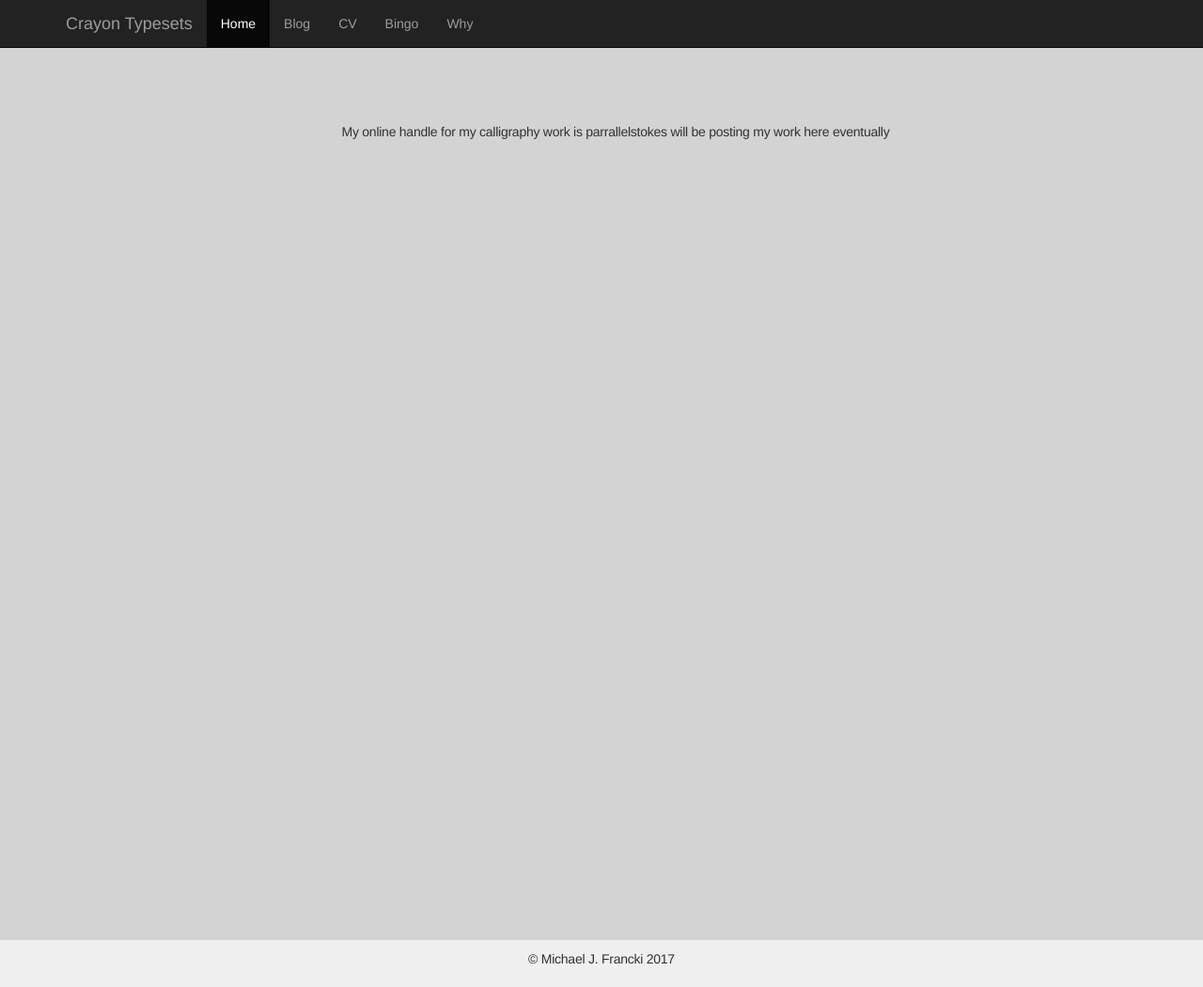
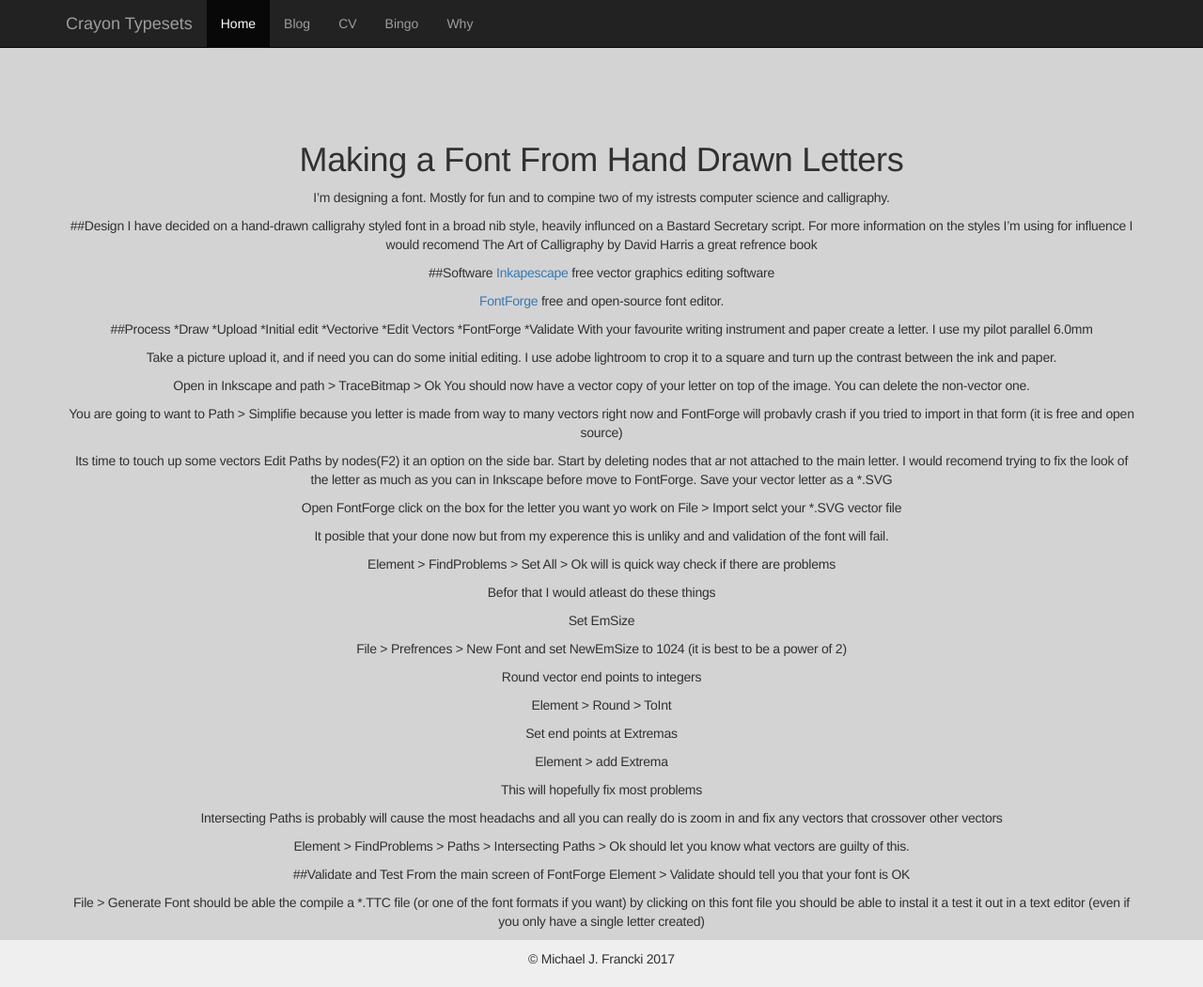
Before and after one commit to mjfrancki/mjfrancki.github.io, a Jekyll site: the page built from _posts/parallelstrokes/2017-06-04-Follow-Me-Insta.md, in a window 1280 px wide. Shown: the whole page at 94% size. Built offline with Jekyll 4.4.1, drawn with Linux system fonts in a browser that asks for light colours; nearby versions of some CDN libraries; our own code applies the rules of GitHub Pages for plain Markdown files.

Commit message:
Font Blog Post

```diff
--- a/_posts/parallelstrokes/2017-06-04-Follow-Me-Insta.md
+++ b/_posts/parallelstrokes/2017-06-04-Follow-Me-Insta.md
@@ -1,9 +1,61 @@
----
-layout: blog
-title: Follow me on Instagram
-meta: My parallelstrokes handle
-source: https://www.instagram.com/parallelstrokes/
-category: ps
----
+# Making a Font From Hand Drawn Letters
 
-My online handle for my calligraphy work is parrallelstokes will be posting my work here eventually
+I'm designing a font. Mostly for fun and to compine two of my istrests computer science and calligraphy.
+
+##Design
+I have decided on a hand-drawn calligrahy styled font in a broad nib style, heavily influnced on a Bastard Secretary script. For more information on the styles I'm using for influence I would recomend The Art of Calligraphy by David Harris a great refrence book
+
+##Software
+[Inkapescape](https://inkscape.org/en/) free vector graphics editing software
+
+[FontForge](https://fontforge.github.io/en-US/) free and open-source font editor.
+
+##Process
+	*Draw
+	*Upload
+	*Initial edit
+	*Vectorive
+	*Edit Vectors
+	*FontForge
+	*Validate
+With your favourite writing instrument and paper create a letter. I use my pilot parallel 6.0mm
+
+Take a picture upload it, and if need you can do some initial editing. I use adobe lightroom to crop it to a square and turn up the contrast between the ink and paper.
+
+Open in Inkscape and path > TraceBitmap > Ok
+You should now have a vector copy of your letter on top of the image. You can delete the non-vector one.
+
+You are going to want to Path > Simplifie  because you letter is made from way to many vectors right now and FontForge will probavly crash if you tried to import in that form (it is free and open source)
+
+Its time to touch up some vectors Edit Paths by nodes(F2) it an option on the side bar. Start by deleting nodes that ar not attached to the main letter. I would recomend trying to fix the look of the letter as much as you can in Inkscape before move to FontForge. Save your vector letter as a *.SVG
+
+Open FontForge click on the box for the letter you want yo work on File > Import selct your *.SVG vector file
+
+It posible that your done now but from my experence this is unliky and and  validation of the font will fail.
+
+Element > FindProblems > Set All > Ok will  is quick way check if there are problems
+
+Befor that I would atleast do these things
+
+Set EmSize
+
+File > Prefrences > New Font and set NewEmSize to 1024 (it is best to be a power of 2)
+
+Round vector end points to integers
+
+Element > Round > ToInt
+
+Set end points at Extremas
+
+Element > add Extrema
+
+This will hopefully fix most problems
+
+Intersecting Paths is probably will cause the most headachs and all you can really do is zoom in  and fix any vectors that crossover other vectors
+
+Element > FindProblems > Paths > Intersecting Paths > Ok should let you know what vectors are guilty of this.
+
+##Validate and Test
+From the main screen of FontForge Element > Validate should tell you that your font is OK
+
+File > Generate Font should be able the compile a *.TTC file (or one of the font formats if you want) by clicking on this font file you should be able to instal it a test it out in a text editor (even if you only have a single letter created)
```
